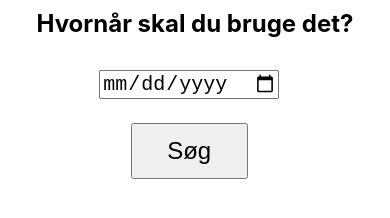
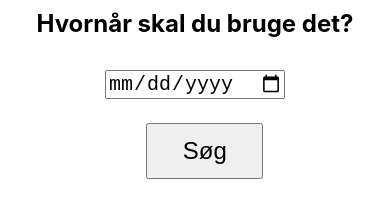
Before and after one commit to chrisanker/lokale-booking, a React (Create React App) app: page / in a window 390 px wide. Shown: the part 300-518 px from the top of the page. Built offline with nearby package versions, Linux system fonts and the light colour scheme.

Commit message:
styling date picker and removed dead code

```diff
--- a/src/components/Datepicker.js
+++ b/src/components/Datepicker.js
@@ -1,5 +1,4 @@
 import React, { useState } from "react";
-import DatePicker from "react-datepicker";
 import "react-datepicker/dist/react-datepicker.css";
 
 export function SelectDate(props) {
@@ -9,7 +8,7 @@ export function SelectDate(props) {
     return (
         <div>
             <h2>Hvornår skal du bruge det?</h2>
-            <div id="datepicker-container">
+            <div className="datepicker-container" id="datepicker-container">
                 <div>
                     <input type={"date"} value={date} onInput={(e) => setDate(e.target.value)}></input>
                 </div>
--- a/src/css/SearchPage.css
+++ b/src/css/SearchPage.css
@@ -52,18 +52,21 @@ form {
     grid-template-columns: 10vw 30vw 40vw;
 }
 
-#datepicker-container {
+.datepicker-container {
     display: flex;
     text-align: center;
     align-items: stretch;
     justify-content: center;
 }
 
-#datepicker-container :is(input, button) {
-    margin-right: 3vw;
+.datepicker-container :is(input, button) {
     font-size: x-large;
 }
 
+.datepicker-container button {
+    margin-left: 5vw;
+    width: 8vw;
+}
 
 @media screen and (max-width: 480px) {
     h2, h3, p, label {
@@ -104,13 +107,13 @@ form {
         width: 80vw;
     }
 
-    #datepicker-container {
+    .datepicker-container {
         display: flex;
         flex-direction: column;
         margin: 1vh 4vw 4vh 4vw;
     }
 
-    #datepicker-container button {
+    .datepicker-container button {
         margin-top: 1em;
         padding: 0.5em ;
         width: 30vw;
```
